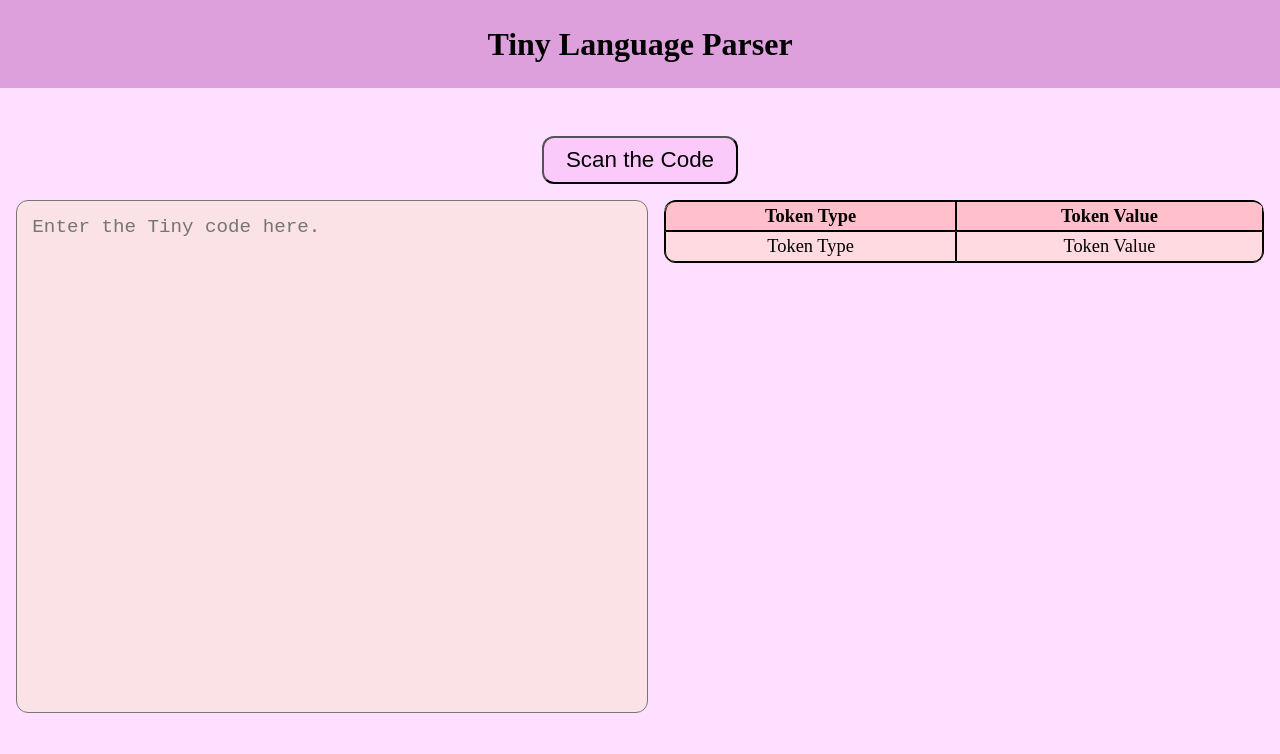
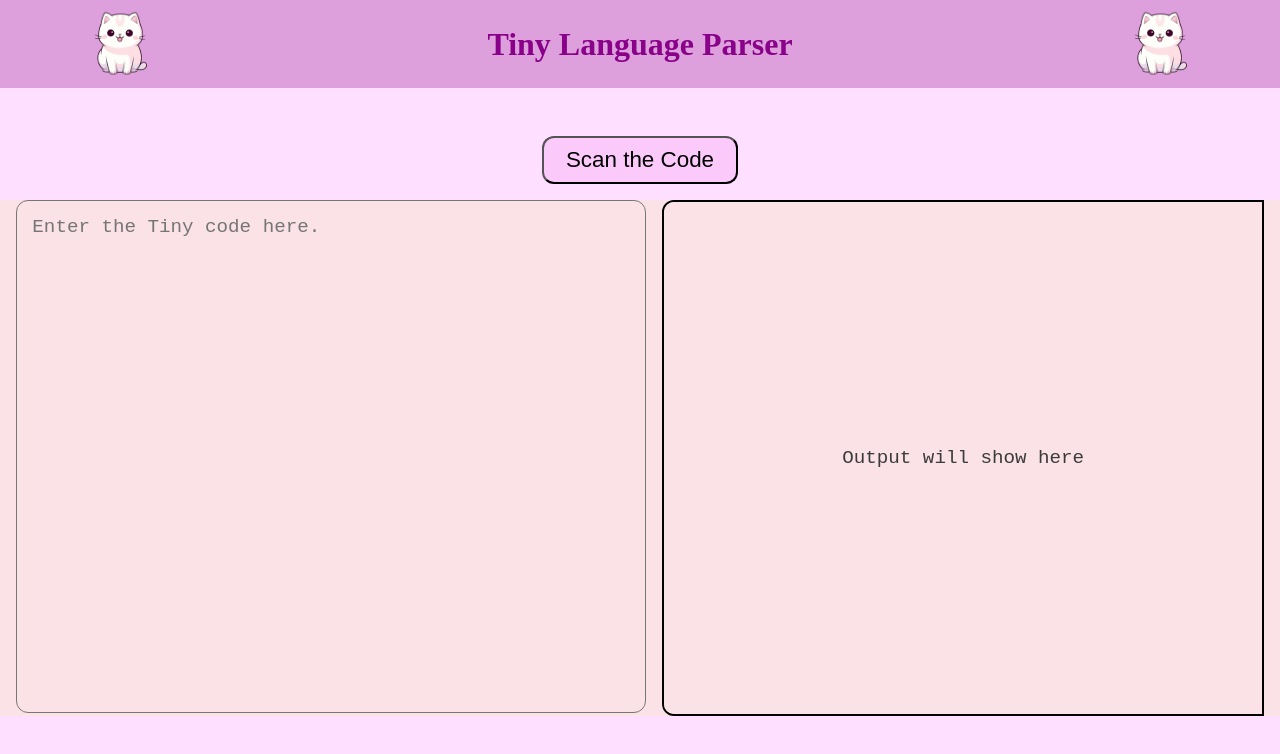
Before and after one commit to ElecSpartan/Tiny-Language-Scanner-and-Parser, a plain HTML site: page index.html in a window 1280 px wide. Both pictures are taken after a click on the button "Scan the Code". Drawn offline with Linux system fonts and the light colour scheme.

Commit message:
add errors to ui

```diff
--- a/index.html
+++ b/index.html
@@ -8,7 +8,11 @@
 </head>
 <body>
 
-    <h1>Tiny Language Parser</h1>
+    <div class="title">
+        <img src="cat.png">
+        <h1>Tiny Language Parser</h1>
+        <img src="cat.png">
+    </div>
 
     <div class="upper_container">
         <button id="buttonId">Scan the Code</button>
@@ -17,7 +21,10 @@
     <div class="lower_container">
         <textarea id="inputId" placeholder="Enter the Tiny code here."></textarea>
         <div class="table_container">
-            <table>
+            <div id="errorId" class="no_output_container">
+                <p>Output will show here</p>
+            </div>
+            <table id="outputId" class="hidden">
                 <thead>
                     <tr>
                         <th>Token Type</th>
--- a/main.js
+++ b/main.js
@@ -54,6 +54,7 @@ class TokenRecord {
 function scan(input) {
     const tokens = [];
     let i = 0;
+    let notClosedFlag = 0;        //flag to handle unclosed brackets
 
     while (i < input.length) {
 
@@ -66,17 +67,23 @@ function scan(input) {
         }
 
       //Handle comments
-      let notClosedFlag = 0;        //flag to handle unclosed brackets
 
       if (char === "{") {
             i++; // skip first open curly
-            while (i < input.length && input[i] !== "}") {
             notClosedFlag = 1;
+            while (i < input.length) {
+                if (input[i] == "}") {
+                    notClosedFlag = 0;
+                    i++;
+                    break;
+                }
                 i++;
             }
-            notClosedFlag = 0;
-            i++;
             continue;
+      }
+
+      if (char === "}") {
+        throw new Error(`There is Lone Close Curly!`);
   }
 
 
@@ -123,7 +130,7 @@ function scan(input) {
     }
 
     if(notClosedFlag)
-        throw new Error(`There is Unclosed Curly!`);
+        throw new Error(`There is Lone Open Curly!`);
     return tokens;
 }
 
@@ -131,10 +138,29 @@ function handleScan(event) {
 
     event.preventDefault()
     const input = document.getElementById("inputId").value;
-    const tokens = scan(input)
+
+    const error = document.getElementById("errorId")
+    const noerror = document.getElementById('outputId')
+
+    let tokens
+    try {
+        tokens = scan(input)
+    } catch (err) {
+        error.classList.remove("hidden")
+        noerror.classList.add("hidden")
+
+        error.innerHTML = `<p>${err}</p>`;
+        return
+    }
+
+
+    if (tokens.length > 0) {
+        error.classList.add("hidden")
+        noerror.classList.remove("hidden")
 
         const table = document.getElementById("tableId")
         table.innerHTML = "";
+
         for (let token of tokens) {
             let tokenType = document.createElement("td")
             tokenType.innerText = token.tokenType
@@ -145,6 +171,11 @@ function handleScan(event) {
             row.append(tokenType, tokenVal)
             table.appendChild(row)
         }
+    } else {
+        error.classList.remove("hidden")
+        noerror.classList.add("hidden")
+    }
+
 
 }
 
--- a/styles.css
+++ b/styles.css
@@ -9,12 +9,24 @@ body {
     background-color: rgb(255, 223, 255);
 }
 
+.title {
+    background-color: plum;
+    display: flex;
+    justify-content: space-between;
+    align-items: center;
+    margin-bottom: 2rem;
+    padding: 0 5rem;
+}
+
 h1 {
+    color: rgb(137, 0, 137);
+    margin: 0;
+    padding: 0.8em;
     text-align: center;
-    background-color: plum;
-    margin: 0;
-    margin-bottom: 2rem;
-    padding: 0.8em;
+}
+
+img {
+    width: 80px;
 }
 
 .upper_container {
@@ -23,9 +35,11 @@ h1 {
 }
 
 .lower_container {
+    font-family: monospace;
     display: flex;
     gap: 1rem;
     padding: 0 1rem;
+    background-color: rgb(250, 226, 230);
 }
 
 .lower_container * {
@@ -40,14 +54,31 @@ textarea {
     border-radius: 12px;
     padding: 0.8em;
     background-color: rgb(250, 226, 230);
+    /* border: 2px solid black; */
+}
+
+.hidden {
+    display: none !important;
+}
+
+.no_output_container {
+    width: 100%;
+    height: 100%;
+    display: flex;
+    justify-content: center;
+    align-items: center;
+    text-align: center;
+    background-color: rgb(250, 226, 230);
+    font-size: 1.2rem;
+    color: rgb(59, 59, 59);
 }
 
 .table_container {
     height: 64vh;
     overflow-y: auto;
     border-top-left-radius: 12px;
-    border-top-right-radius: 12px;
-    border-top: 2px solid black
+    border-bottom-left-radius: 12px;
+    border: 2px solid black
 }
 
 table {
@@ -57,6 +88,9 @@ table {
     text-align:center;
     border-radius: 12px;
     background-color: rgb(255, 219, 225);
+    border-spacing: 0;
+    border-collapse: collapse;
+
 }
 
 thead {
@@ -69,25 +103,26 @@ th, td {
     padding: 0.2em;
 }
 
-table, th, td {
+th, td {
     border: 1px solid black;
-    border-spacing: 0;
 }
 
-thead th, .table_container table {
+table thead tr th:last-child {
     border-top: none;
+    border-right: none;
 }
 
 table thead tr th:first-child {
-    border-top-left-radius: 10px;
+    border-top: none;
+    border-left: none;
 }
 
 table tr:last-child td:first-child {
-    border-bottom-left-radius: 10px;
+    border-left: none;
 }
 
-table tr:last-child td:last-child {
-    border-bottom-right-radius: 10px;
+table tr td:first-child {
+    border-left: none;
 }
 
 button {
```
Also changed, not shown: cat.png (added). Lines whose indentation alone changed are shown as unchanged.
